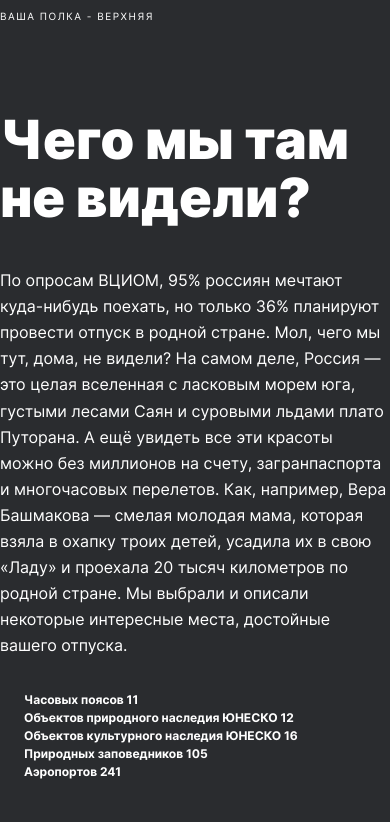
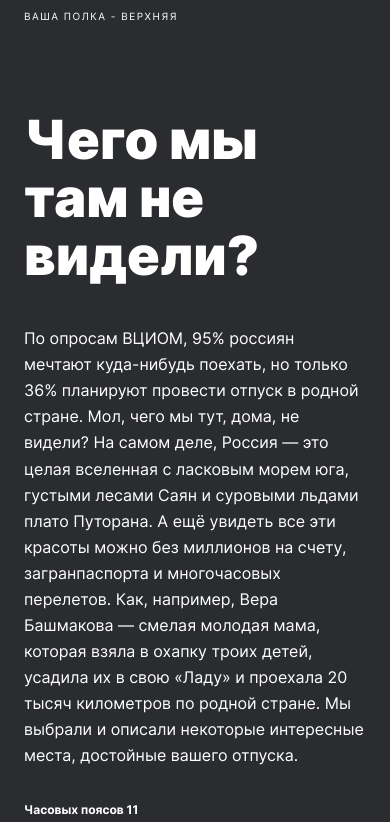
Before and after one commit to singlespree/russian-travel, a plain HTML site: page index.html in a window 390 px wide. Shown: the part 618-1440 px from the top of the page. Drawn offline with Linux system fonts and the light colour scheme; files whose address does not match are found by name.

Commit message:
final fixes

```diff
--- a/blocks/intro/__item/intro__item.css
+++ b/blocks/intro/__item/intro__item.css
@@ -2,6 +2,6 @@
   font-size: 12px;
   font-weight: 700;
   line-height: 18px;
-  margin: 0 0 0 0;
+  margin: 0;
   padding: 0;
 }
--- a/blocks/intro/__list/intro__list.css
+++ b/blocks/intro/__list/intro__list.css
@@ -6,18 +6,18 @@
 
 @media screen and (max-width: 1024px) {
   .intro__list {
-    padding: 0px 0px 0px 48px;
+    padding: 0px 0px 92px 0;
   }
 }
 
 @media screen and (max-width: 768px) {
   .intro__list {
-    padding: 0px 24px 88px 24px;
+    padding: 0px 24px 88px 0;
   }
 }
 
 @media screen and (max-width: 320px) {
   .intro__list {
-    padding: 0px 16px 64px 16px;
+    padding: 0px 16px 64px 0;
   }
 }
--- a/blocks/intro/__text/intro__text.css
+++ b/blocks/intro/__text/intro__text.css
@@ -3,6 +3,12 @@
   font-weight: 400;
   font-size: 16px;
   line-height: 163%;
-  margin: 0 0 0 0;
+  margin: 0;
   padding: 0 0 33px 0;
 }
+
+/* @media screen and (max-width: 350px) {
+  .intro__text {
+    padding: 0 0 33px 0;
+  }
+} */
--- a/blocks/intro/__title/intro__title.css
+++ b/blocks/intro/__title/intro__title.css
@@ -10,5 +10,6 @@
   .intro__title {
     font-size: 32px;
     line-height: 35px;
+    padding: 0 0 40px 16px;
   }
 }
--- a/blocks/intro/intro.css
+++ b/blocks/intro/intro.css
@@ -3,3 +3,21 @@
   color: #fff;
   margin: 0 auto;
 }
+
+@media screen and (max-width: 1024px) {
+  .intro {
+    padding: 0 0 0 48px;
+  }
+}
+
+@media screen and (max-width: 768px) {
+  .intro {
+    padding: 0 24px 0 24px;
+  }
+}
+
+@media screen and (max-width: 320px) {
+  .intro {
+    padding: 0 16px 0 16px;
+  }
+}
--- a/blocks/lead/__caption/lead__caption.css
+++ b/blocks/lead/__caption/lead__caption.css
@@ -8,18 +8,20 @@
   padding: 0;
 }
 
-@media screen and (max-width: 320px) {
+@media screen and (max-width: 1024px) {
   .lead__caption {
-    margin: 8px 0 64px 0;
+    margin: 8px 0 92px 48px;
   }
 }
 
 @media screen and (max-width: 768px) {
   .lead__caption {
-    margin: 8px 0 88px 0;
+    margin: 8px 0 88px 24px;
   }
 }
 
-@media screen and (max-width: 1024px) {
-
+@media screen and (max-width: 320px) {
+  .lead__caption {
+    margin: 8px 0 64px 16px;
+  }
 }
```
